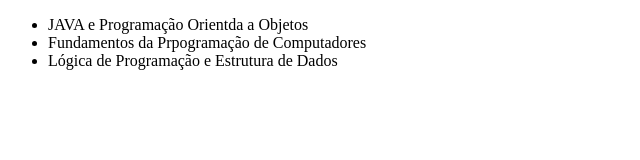
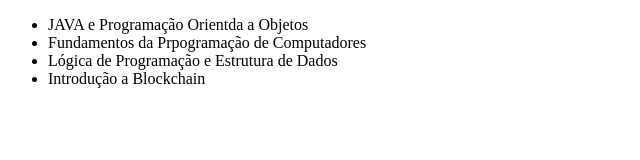
Before and after one commit to Roasasantos/AulaLab1, a plain HTML site: page index.html in a window 1280 px wide. Shown: the whole page, without its empty margins (0-640 px from the left). Drawn offline with Linux system fonts and the light colour scheme.

Commit message:
Novo livro

```diff
--- a/index.html
+++ b/index.html
@@ -10,6 +10,7 @@
         <li>JAVA e Programação Orientda a Objetos</li>
         <li>Fundamentos da Prpogramação de Computadores</li>
         <li>Lógica de Programação e Estrutura de Dados</li>
+        <li>Introdução a Blockchain</li>
     </ul>
 </body>
 </html>
```
